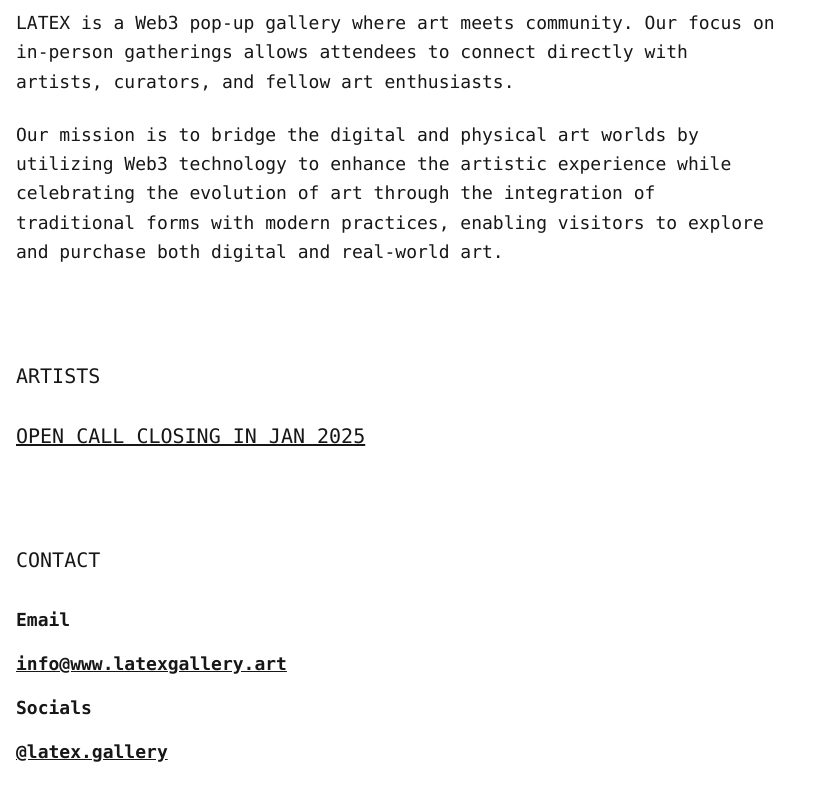
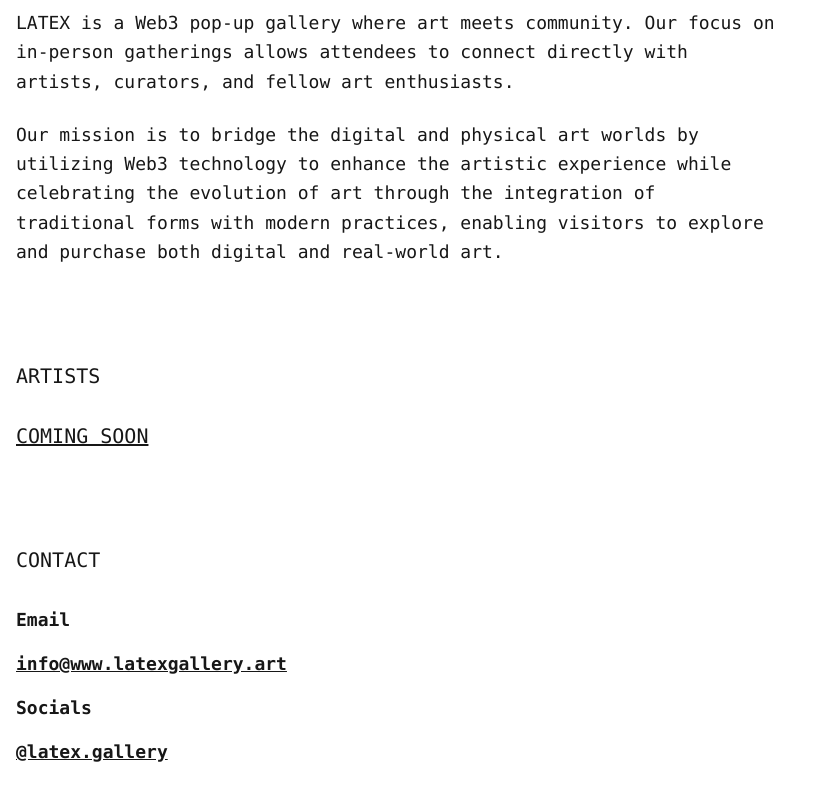
Before and after one commit to carlasushi/latex, a Next.js app: page / in a window 1280 px wide. Shown: the part 916-1716 px from the top of the page, without its empty margins (0-820 px from the left). Built offline with nearby package versions, Linux system fonts and the light colour scheme.

Commit message:
artists section

```diff
--- a/app/page.tsx
+++ b/app/page.tsx
@@ -193,7 +193,7 @@ export default function Home() {
           <h2 className="text-xl font-light">ARTISTS</h2>
           <div className="space-y-4">
             <Link href="#" className="text-xl underline font-light">
-              OPEN CALL CLOSING IN JAN 2025
+              COMING SOON
             </Link>
           </div>
         </section>
```
